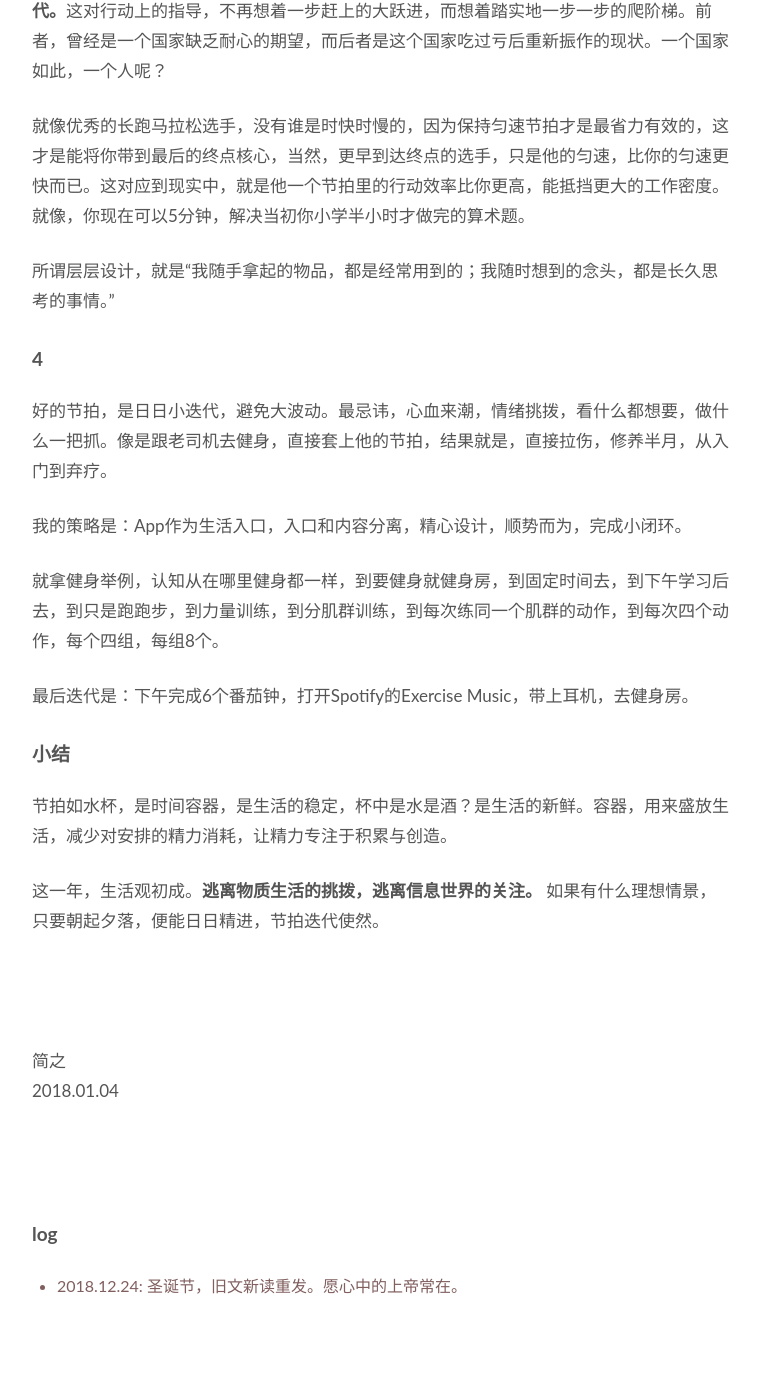
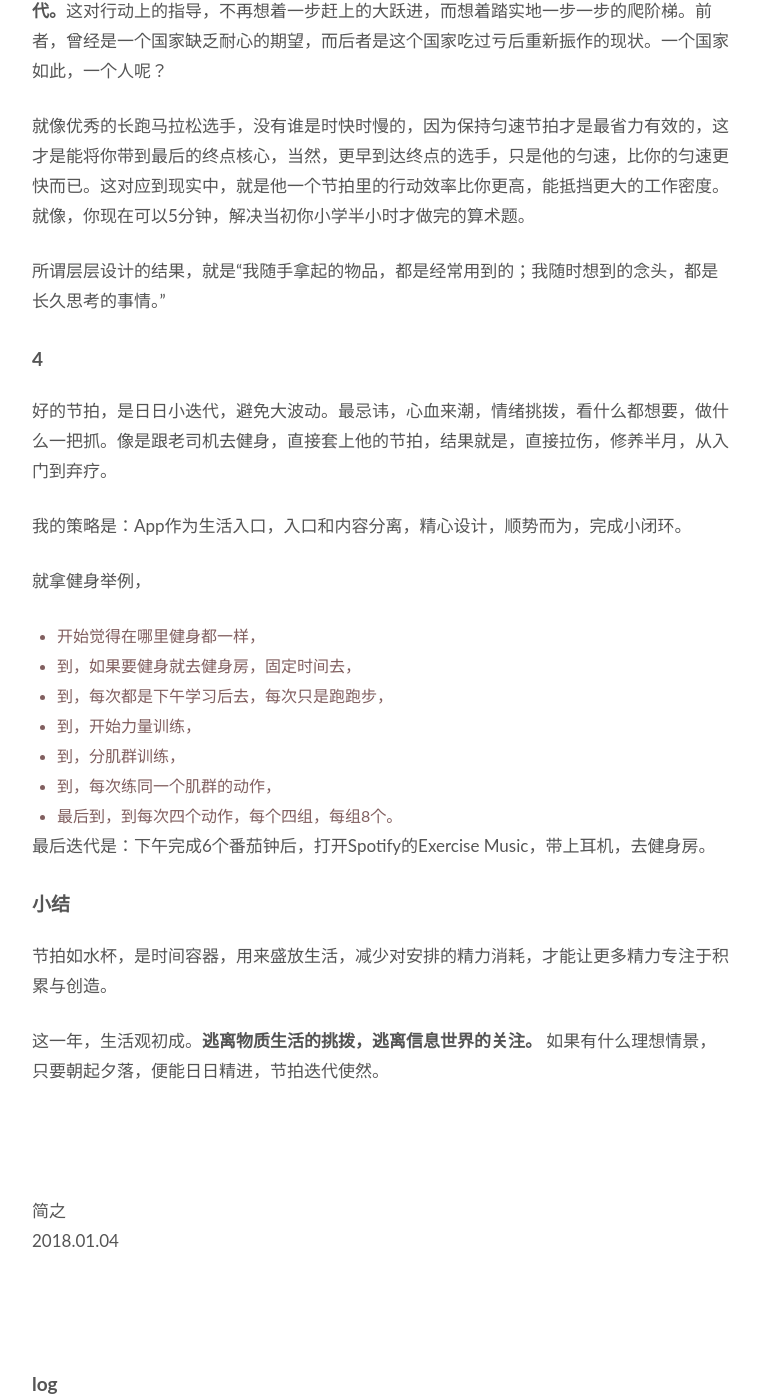
Before and after one commit to WillWang-X/willwang-x.github.io, a Jekyll site: the page built from _posts/2018-01-04-2017-beat.md, in a window 1280 px wide and 1400 px high, scrolled down 1884 px. Shown: the whole window, without its empty margins (258-1018 px from the left). Built offline with Jekyll 4.4.1, drawn with Linux system fonts in a browser that asks for light colours; before the commit the page ends 3245 px from its top, so only the background shows below that; some of the changed text lies outside the part shown.

Commit message:
Update 2017 beat

```diff
--- a/_posts/2018-01-04-2017-beat.md
+++ b/_posts/2018-01-04-2017-beat.md
@@ -42,7 +42,7 @@ published: true
 
 就像优秀的长跑马拉松选手，没有谁是时快时慢的，因为保持匀速节拍才是最省力有效的，这才是能将你带到最后的终点核心，当然，更早到达终点的选手，只是他的匀速，比你的匀速更快而已。这对应到现实中，就是他一个节拍里的行动效率比你更高，能抵挡更大的工作密度。就像，你现在可以5分钟，解决当初你小学半小时才做完的算术题。
 
-所谓层层设计，就是“我随手拿起的物品，都是经常用到的；我随时想到的念头，都是长久思考的事情。”
+所谓层层设计的结果，就是“我随手拿起的物品，都是经常用到的；我随时想到的念头，都是长久思考的事情。”
 
 ## 4
 
@@ -50,13 +50,21 @@ published: true
 
 我的策略是：App作为生活入口，入口和内容分离，精心设计，顺势而为，完成小闭环。
 
-就拿健身举例，认知从在哪里健身都一样，到要健身就健身房，到固定时间去，到下午学习后去，到只是跑跑步，到力量训练，到分肌群训练，到每次练同一个肌群的动作，到每次四个动作，每个四组，每组8个。
+就拿健身举例，
 
-最后迭代是：下午完成6个番茄钟，打开Spotify的Exercise Music，带上耳机，去健身房。
+- 开始觉得在哪里健身都一样，
+- 到，如果要健身就去健身房，固定时间去，
+- 到，每次都是下午学习后去，每次只是跑跑步，
+- 到，开始力量训练，
+- 到，分肌群训练，
+- 到，每次练同一个肌群的动作，
+- 最后到，到每次四个动作，每个四组，每组8个。
+
+最后迭代是：下午完成6个番茄钟后，打开Spotify的Exercise Music，带上耳机，去健身房。
 
 ## 小结
 
-节拍如水杯，是时间容器，是生活的稳定，杯中是水是酒？是生活的新鲜。容器，用来盛放生活，减少对安排的精力消耗，让精力专注于积累与创造。
+节拍如水杯，是时间容器，用来盛放生活，减少对安排的精力消耗，才能让更多精力专注于积累与创造。
 
 这一年，生活观初成。**逃离物质生活的挑拨，逃离信息世界的关注。** 如果有什么理想情景，只要朝起夕落，便能日日精进，节拍迭代使然。
 
@@ -72,3 +80,4 @@ published: true
 ## log
 
 * 2018.12.24: 圣诞节，旧文新读重发。愿心中的上帝常在。
+* 2019.02.23: 更新4中健身的例子，make it more readable.
```
